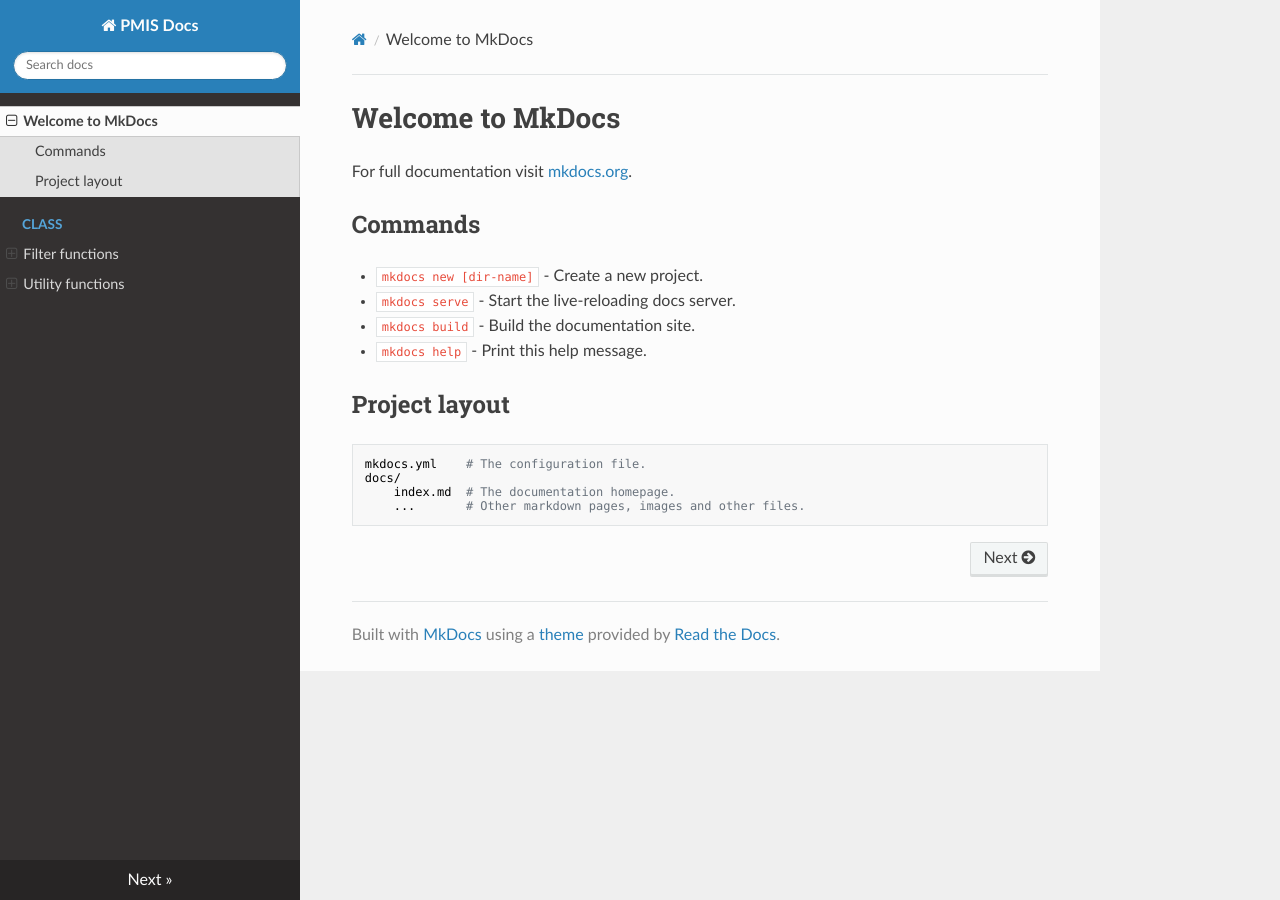
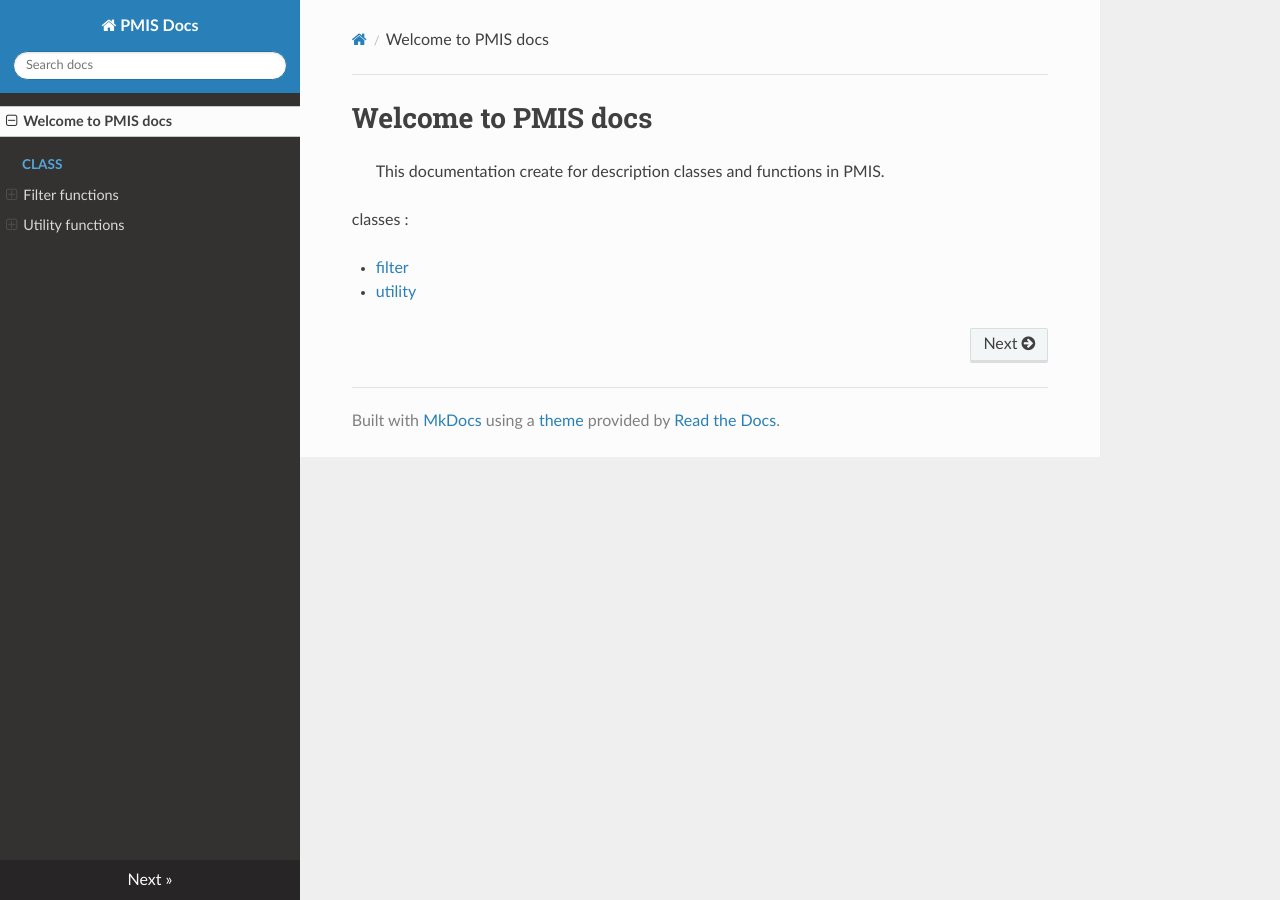
Before and after one commit to sakayaparp/docs, an MkDocs documentation site: the page built from docs/index.md, in a window 1280 px wide. Built offline with MkDocs 1.6.1, drawn with Linux system fonts in a browser that asks for light colours; nearby versions of some CDN libraries.

Commit message:
Edit index.md file

```diff
--- a/docs/index.md
+++ b/docs/index.md
@@ -1,17 +1,8 @@
-# Welcome to MkDocs
+# Welcome to PMIS docs
 
-For full documentation visit [mkdocs.org](http://mkdocs.org).
+> This documentation create for description classes and functions in PMIS.
 
-## Commands
+classes :
 
-* `mkdocs new [dir-name]` - Create a new project.
-* `mkdocs serve` - Start the live-reloading docs server.
-* `mkdocs build` - Build the documentation site.
-* `mkdocs help` - Print this help message.
-
-## Project layout
-
-    mkdocs.yml    # The configuration file.
-    docs/
-        index.md  # The documentation homepage.
-        ...       # Other markdown pages, images and other files.
+* [filter](class/filter functions/Overview.md)
+* [utility](class/utility functions/Overview.md)
```
